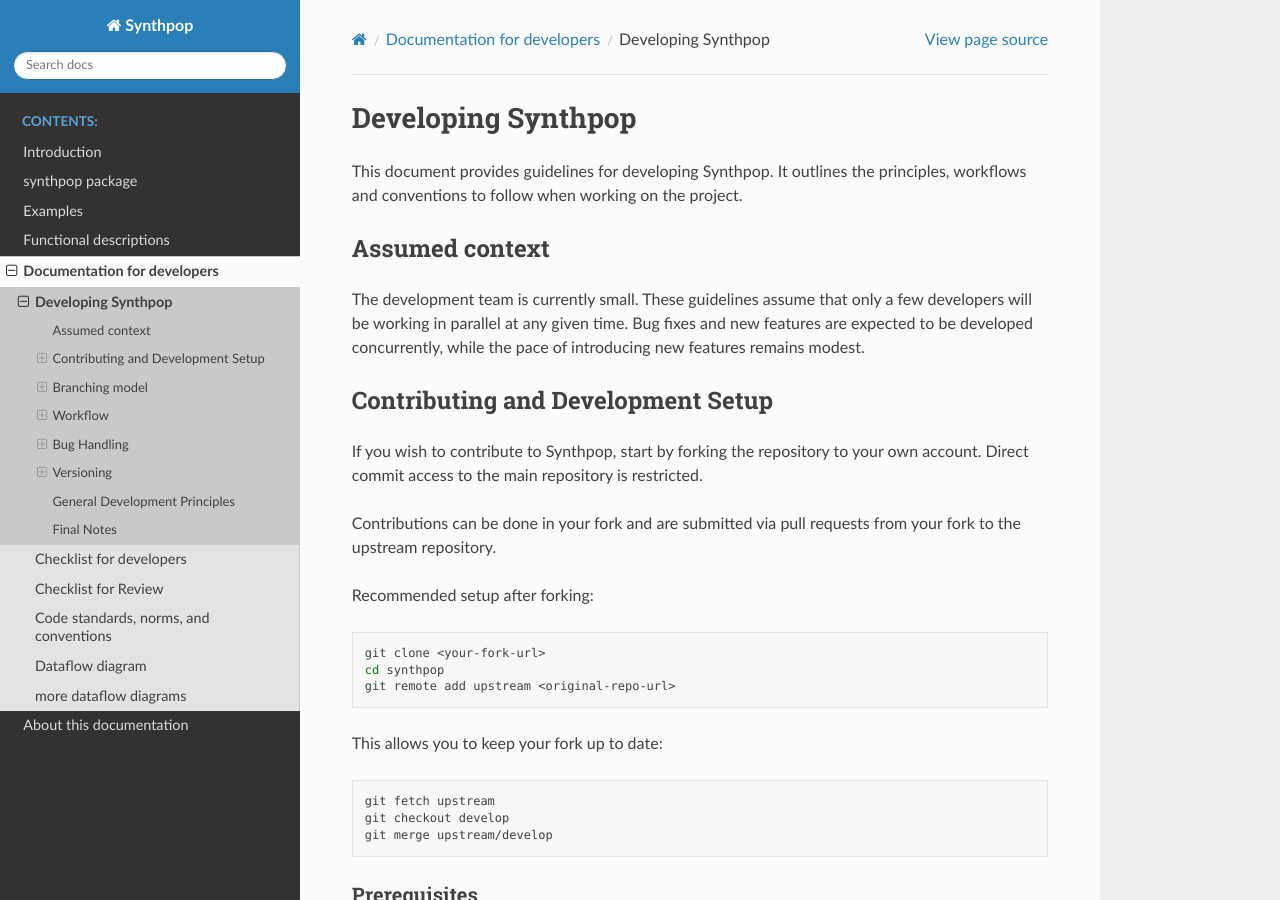
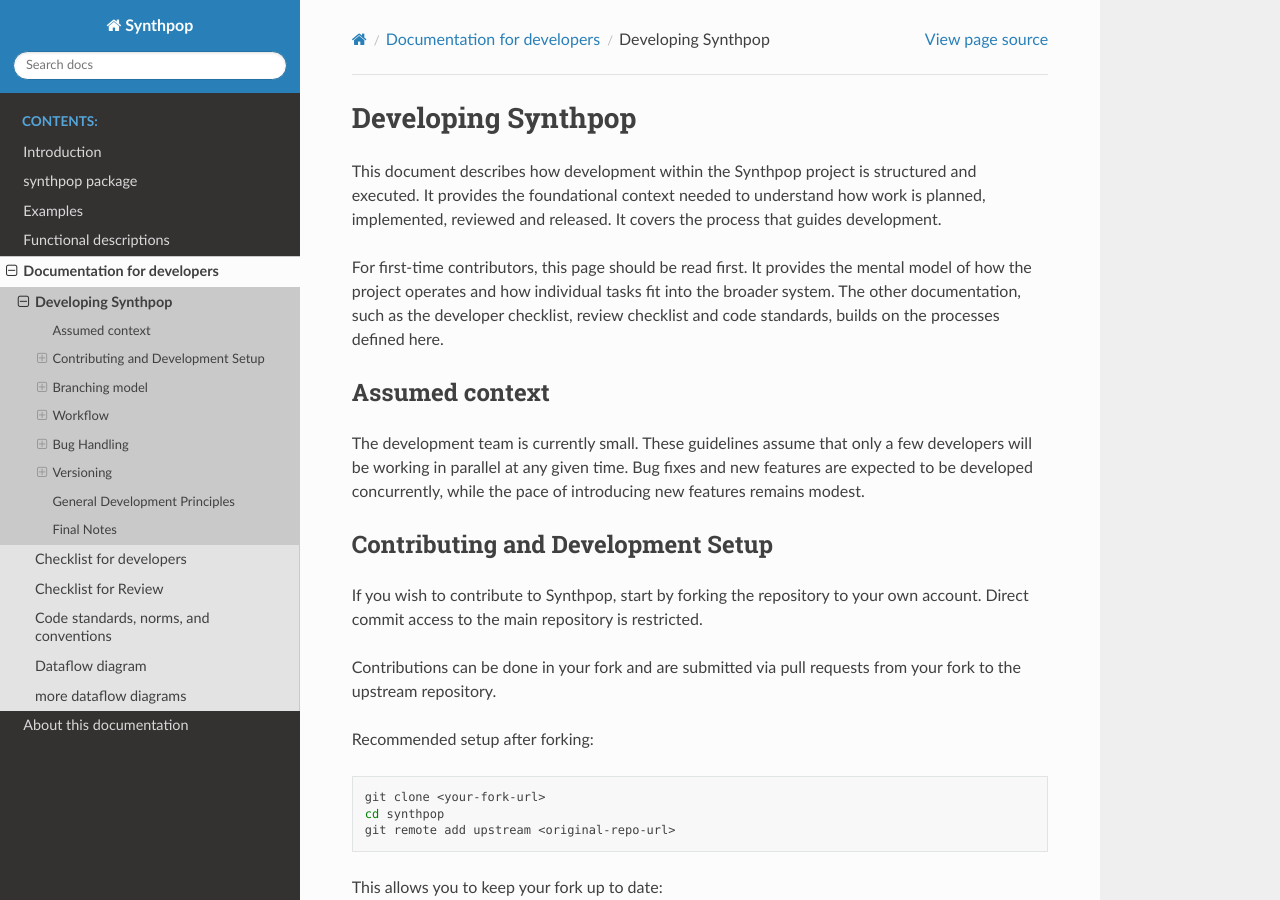
Before and after one commit to duonl/synthpop-py, a Sphinx documentation site: the page built from docs/source/developer/developing.md, in a window 1280 px wide and 900 px high. Built offline with Sphinx 7.4.7 and the Read the Docs theme 3.1.0, drawn with Linux system fonts in a browser that asks for light colours; some of the changed text lies outside the part shown.

Commit message:
Update developing.md

```diff
--- a/docs/source/developer/developing.md
+++ b/docs/source/developer/developing.md
@@ -1,6 +1,8 @@
 # Developing Synthpop
 
-This document provides guidelines for developing Synthpop. It outlines the principles, workflows and conventions to follow when working on the project.
+This document describes how development within the Synthpop project is structured and executed. It provides the foundational context needed to understand how work is planned, implemented, reviewed and released. It covers the process that guides development.
+
+For first-time contributors, this page should be read first. It provides the mental model of how the project operates and how individual tasks fit into the broader system. The other documentation, such as the developer checklist, review checklist and code standards, builds on the processes defined here.
 
 ## Assumed context
 The development team is currently small. These guidelines assume that only a few developers will be working in parallel at any given time. Bug fixes and new features are expected to be developed concurrently, while the pace of introducing new features remains modest.
@@ -191,5 +193,7 @@ Use suffix `-alpha.x`. Increment `x` after each testing cycle.
 - Avoid breaking changes unless justified.
 - Continuously evaluate test coverage.
 
+A complete list can be found in [Code Standards, Norms and Conventions](code_standards_and_norms.md).
+
 ## Final Notes
 This document is intended to evolve alongside the project. Developers are encouraged to propose improvements where processes become unclear or inefficient.
```
